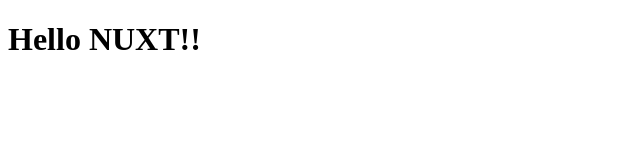
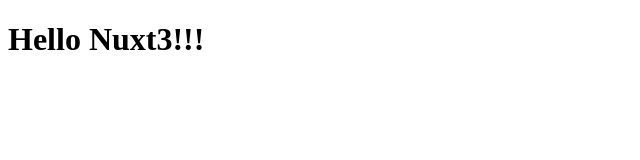
Before and after one commit to GuangAD/nuxt_demo, a Nuxt app: page / in a window 1280 px wide. Shown: the top 160 px of the page, without its empty margins (0-640 px from the left). Built offline with nearby package versions, Linux system fonts and the light colour scheme.

Commit message:
init project

```diff
--- a/app.vue
+++ b/app.vue
@@ -1,5 +1,6 @@
 <template>
   <div>
-    <h1>Hello NUXT!!</h1>
+    <!-- <NuxtWelcome /> -->
+    <h1>Hello Nuxt3!!!</h1>
   </div>
 </template>
```
